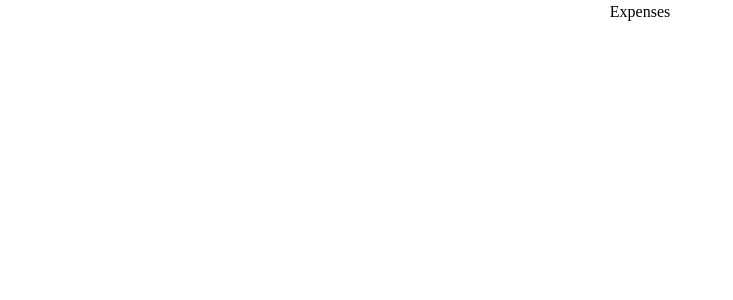
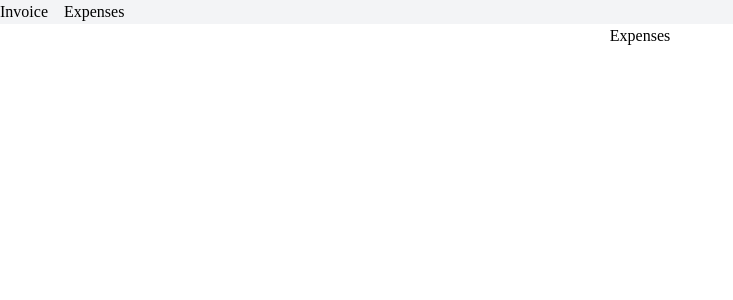
Before and after one commit to Alberto23B/react_router_example, a React (Create React App) app: page /expenses in a window 1280 px wide. Shown: the top 300 px of the page, without its empty margins (0-733 px from the left). Built offline with nearby package versions, Linux system fonts and the light colour scheme; a web font is replaced by a local one.

Commit message:
lesson 2 - nested routes

```diff
--- a/src/App.js
+++ b/src/App.js
@@ -1,5 +1,5 @@
 import './App.css';
-import { Link } from "react-router-dom"
+import { Link, Outlet } from "react-router-dom"
 
 function App() {
   return (
@@ -8,6 +8,7 @@
         <Link to="/invoices"><span>Invoice</span></Link>
         <Link to="/expenses"><span>Expenses</span></Link>
       </nav>
+      <Outlet></Outlet>
     </div>
   );
 }
--- a/src/components/Expenses.js
+++ b/src/components/Expenses.js
@@ -1,3 +1,4 @@
+
 export default function Expenses() {
     return (
         <div className="text-center">
--- a/src/components/Invoices.js
+++ b/src/components/Invoices.js
@@ -1,7 +1,11 @@
+import { Outlet } from "react-router-dom"
+
 export default function invoices() {
     return (
         <div className="text-center">
           <h1>Invoices</h1>
+          <Outlet></Outlet>
         </div>
+
     )
 }
--- a/src/index.js
+++ b/src/index.js
@@ -13,9 +13,12 @@
   <React.StrictMode>
     <BrowserRouter>
       <Routes>
-        <Route path='/' element={ <App />} />
-        <Route path='/invoices' element={ <Invoices />} />
-        <Route path='/expenses' element={ <Expenses />} />
+        <Route path='/' element={ <App />}>
+          <Route path='/invoices' element={ <Invoices />}>
+            <Route path='/invoices/bills' element={<div>Bills</div>} />
+          </Route>
+          <Route path='/expenses' element={ <Expenses />} />
+        </Route>
       </Routes>
     </BrowserRouter>
   </React.StrictMode>
```
